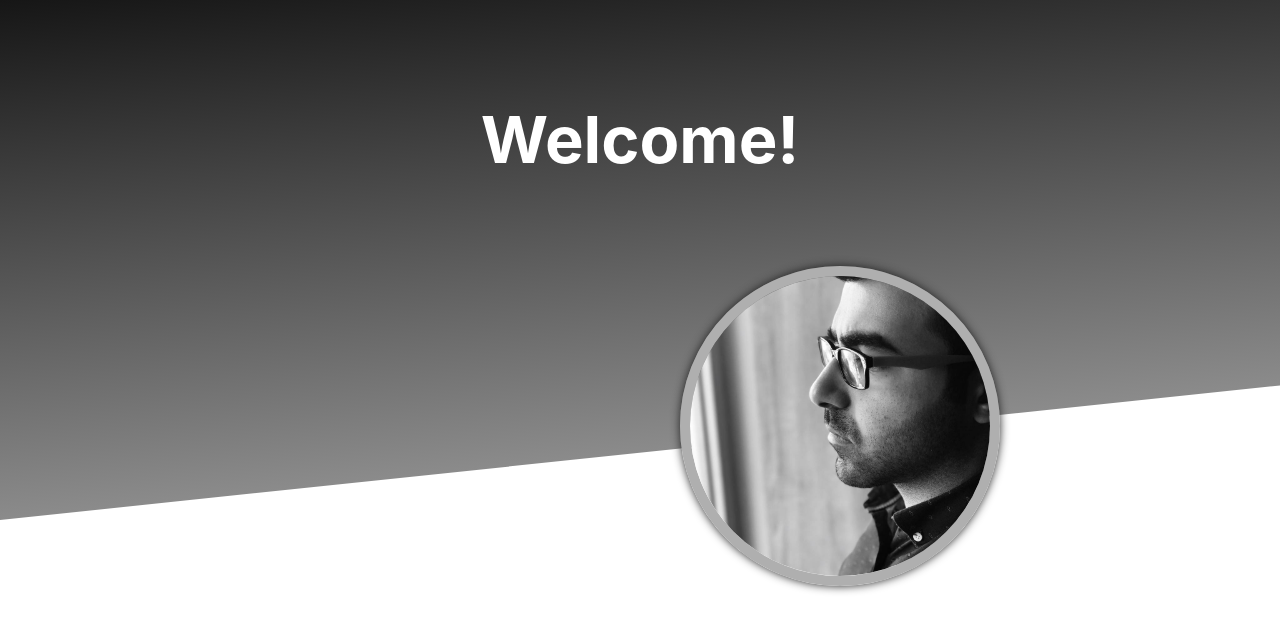
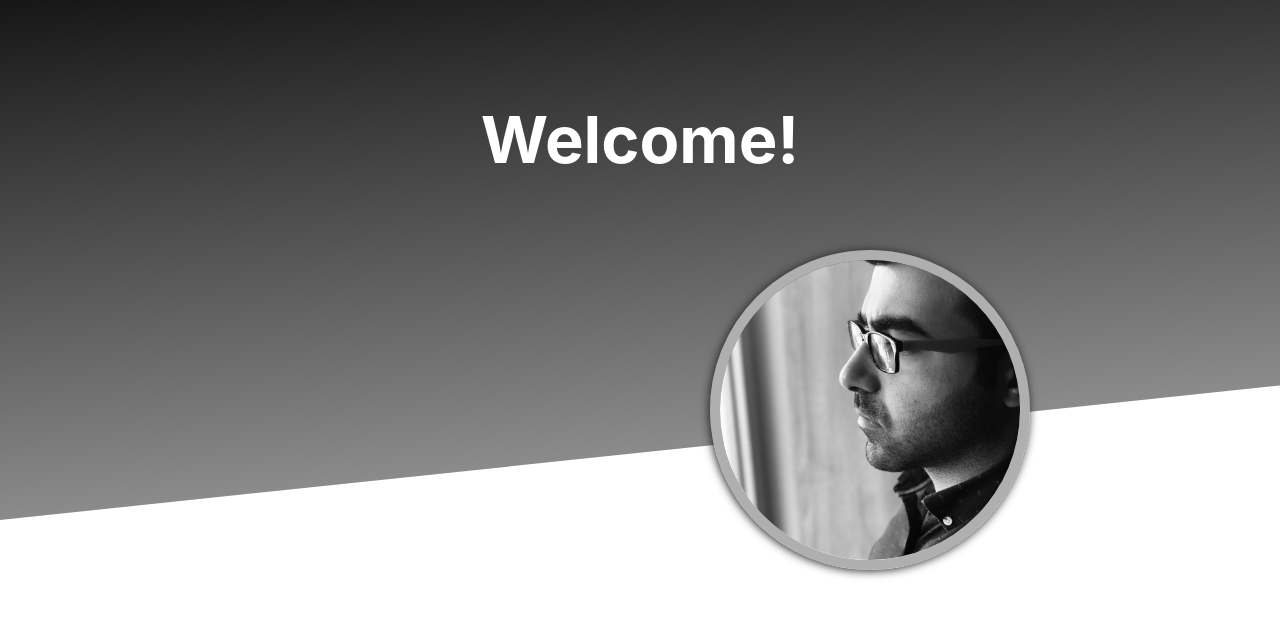
Before and after one commit to AtesSuToprak/portfolio-webpage, a React (Create React App) app: page / in a window 1280 px wide. Shown: the top 632 px of the page. Built offline with nearby package versions, Linux system fonts and the light colour scheme.

Commit message:
@keyframes Animations were added to the Image

```diff
--- a/src/CircularImage/circularImage.js
+++ b/src/CircularImage/circularImage.js
@@ -5,13 +5,12 @@ class CircularImage extends React.Component {
   render() {
     return (
       <div className={styles.circleImage}>
-        <figure>
-          <img
-            className={styles.image_bg}
-            src={require("./image/hakan.jpg")}
-            alt="Hakan Yildiz"
-          />
-        </figure>
+        <img
+          className={styles.image_bg}
+          src={require("./image/hakan.jpg")}
+          alt="Hakan Yildiz"
+        />
+        <div className={styles.innerDiv}></div>
       </div>
     );
   }
--- a/src/CircularImage/styles.module.css
+++ b/src/CircularImage/styles.module.css
@@ -1,18 +1,45 @@
 .circleImage {
   position: absolute;
-  margin: 0;
+  right: 250px;
   top: 250px;
-  padding-left: 50%;
+  border-radius: 50%;
 }
-figure {
+
+.circleImage:hover {
+  animation: ImagePosition 2s ease normal;
+  animation-delay: 0.02s;
+  animation-fill-mode: both;
+  animation-direction: alternate;
+}
+.image_bg:hover {
+  animation: myImage 2s ease normal;
+  animation-delay: 0.02s;
+  animation-fill-mode: both;
+  animation-direction: alternate;
 }
 .image_bg {
   width: 300px;
   transform: scaleX(-1);
   border-radius: 50%;
   border: 10px rgb(175, 175, 175) solid;
-  box-shadow: 0px 0px 10px rgb(31, 31, 31);
+  box-shadow: 1px 1px 10px rgb(31, 31, 31);
 }
-.image_bg:hover {
-  opacity: 0.5;
+
+@keyframes myImage {
+  from {
+    width: 300px;
+    opacity: 1;
+  }
+  to {
+    width: 750px;
+    opacity: 0.5;
+  }
 }
+
+@keyframes ImagePosition {
+  from {
+  }
+  to {
+    right: 350px;
+  }
+}
```
